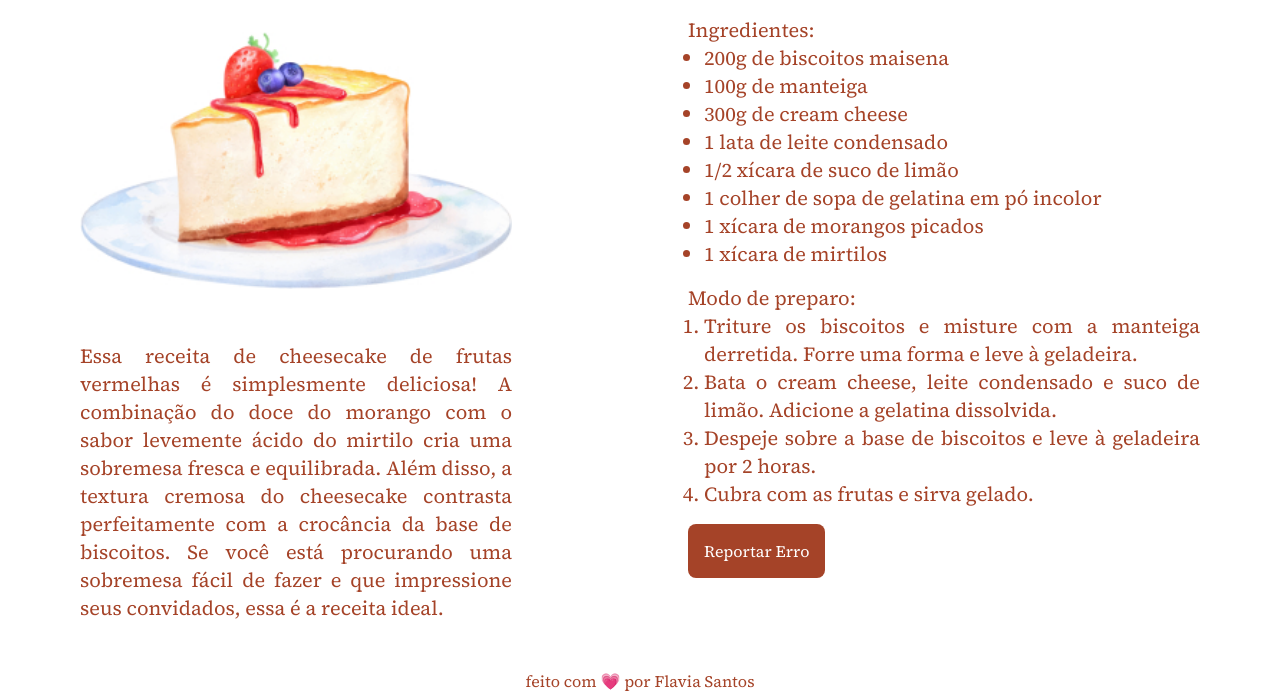
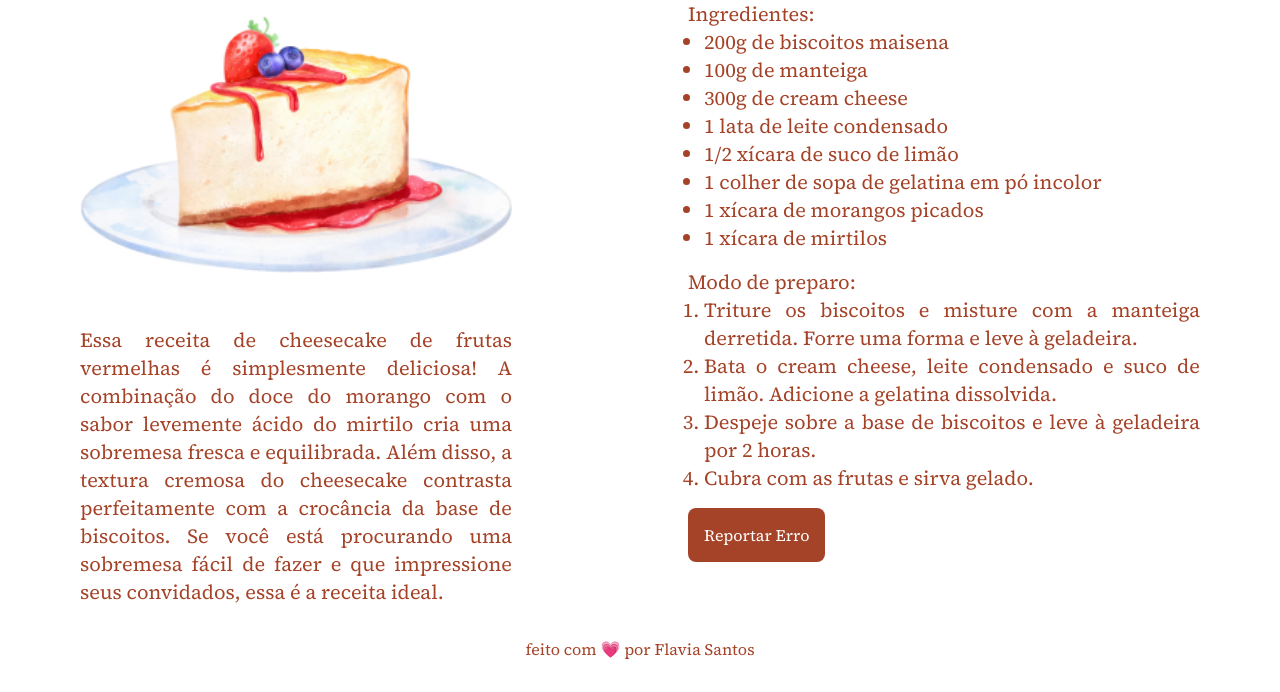
Before and after one commit to flaviarafaelle/cheesecake, a plain HTML site: page index.html in a window 1280 px wide. Shown: the part 118-810 px from the top of the page. Drawn offline with Linux system fonts and the light colour scheme.

Commit message:
fix: footer

```diff
--- a/style.css
+++ b/style.css
@@ -15,7 +15,7 @@ body {
 
 main {
   max-width: 20rem;
-  padding: 3rem 2rem;
+  padding: 2rem 2rem;
   gap: 2rem;
 
   display: flex;
@@ -76,6 +76,7 @@ button {
 
 footer {
     text-align: center;
+    margin-bottom: 0.5rem;
 }
 
 footer a {
```
